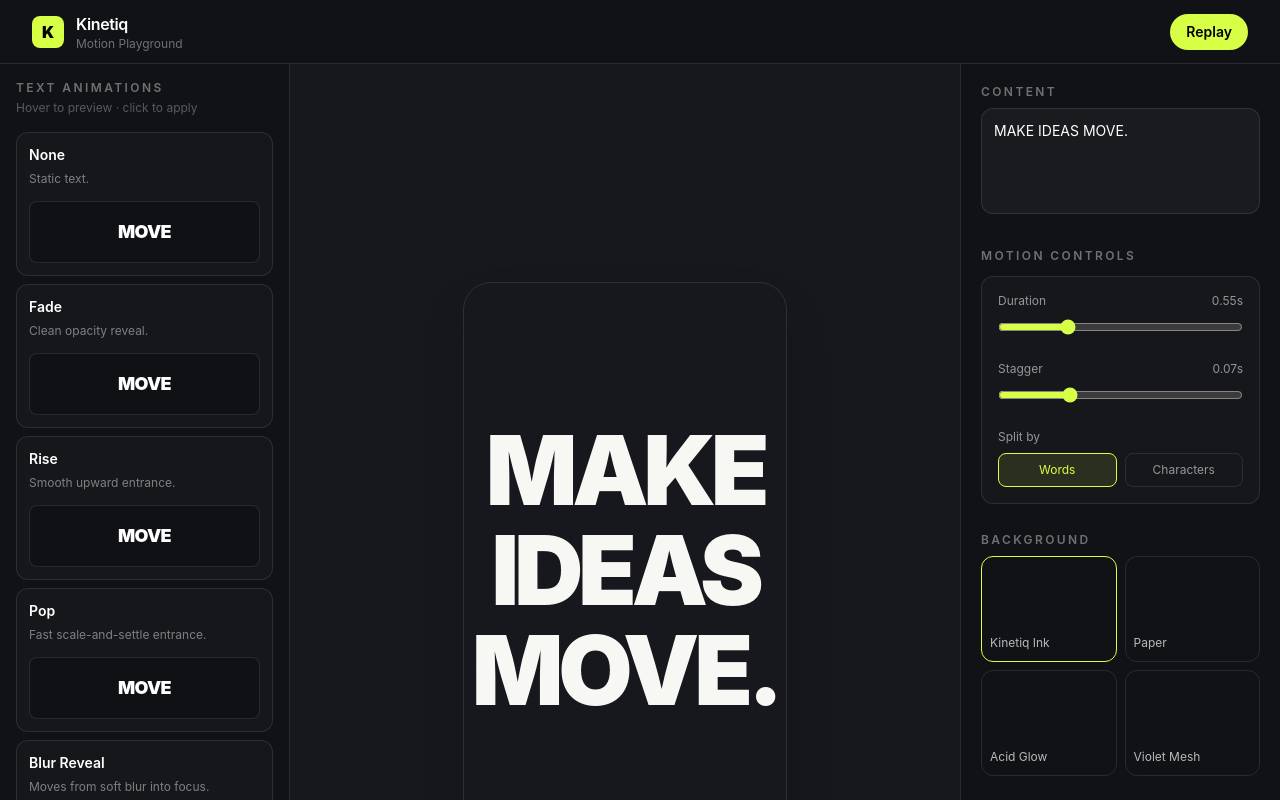
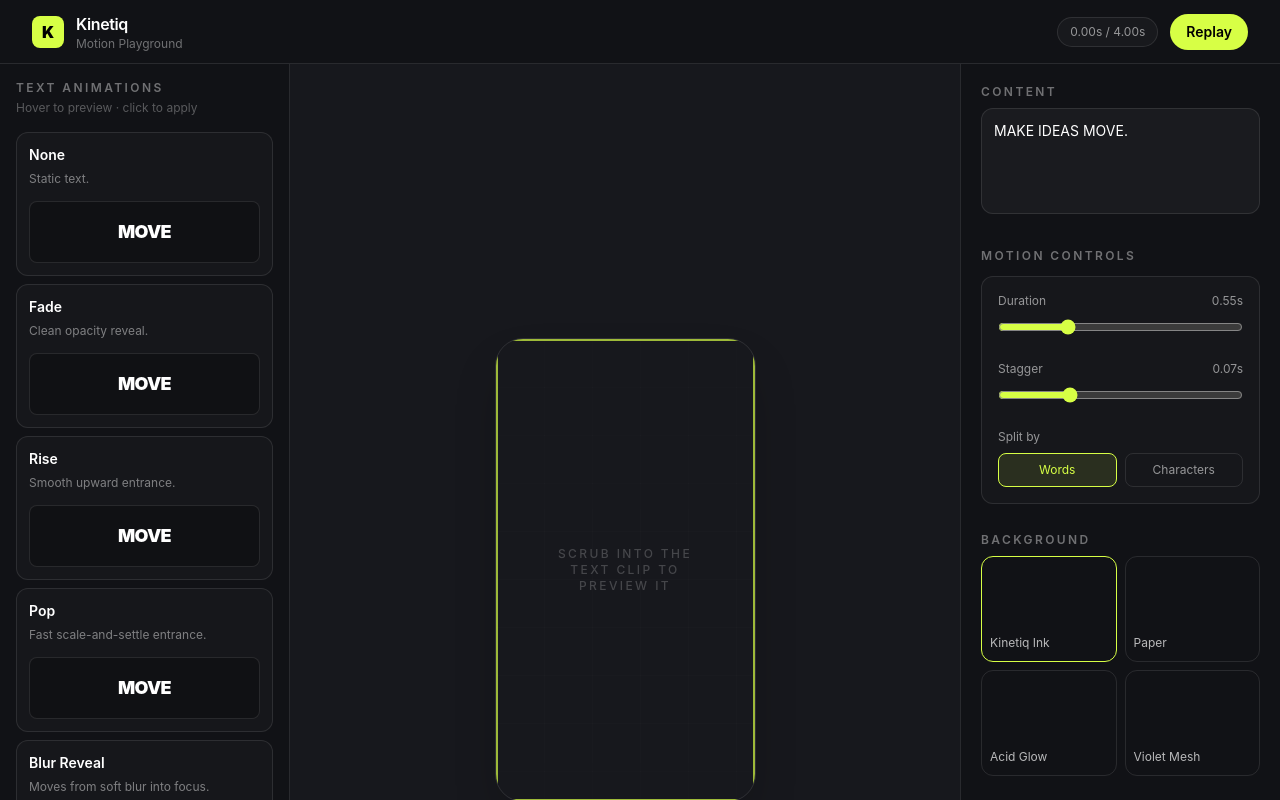
Before and after one commit to seavens3nt/kinetiq, a Next.js app: page / in a window 1280 px wide. Shown: the top 800 px of the page. Built offline with nearby package versions, Linux system fonts and the light colour scheme.

Commit message:
feat: connect timeline to canvas and editor

```diff
--- a/src/components/editor/motion-playground.tsx
+++ b/src/components/editor/motion-playground.tsx
@@ -2,6 +2,7 @@
 
 import { useState } from "react";
 import { AnimatedText } from "@/components/editor/animated-text";
+import { TimelineEditor } from "@/components/editor/timeline-editor";
 import { backgroundPresets, motionPresets } from "@/lib/presets";
 import type { MotionPresetId } from "@/lib/project-schema";
 import { useEditorStore } from "@/store/editor-store";
@@ -13,12 +14,15 @@ export function MotionPlayground() {
   const {
     project,
     replayKey,
+    currentTime,
+    selectedElementId,
     setHeadline,
     setMotionPreset,
     setMotionDuration,
     setMotionStagger,
     setSplitBy,
     setBackgroundPreset,
+    setSelectedElement,
     replay,
   } = useEditorStore();
 
@@ -27,6 +31,8 @@ export function MotionPlayground() {
   const background = backgroundPresets.find((item) => item.id === scene.backgroundPresetId)!;
   const activePresetId = previewPresetId ?? headline.motionPresetId;
   const activeReplayKey = replayKey + previewKey;
+  const headlineVisible =
+    currentTime >= headline.startTime && currentTime <= headline.startTime + headline.duration;
 
   return (
     <main className="min-h-screen bg-[#111216] text-white">
@@ -38,16 +44,22 @@ export function MotionPlayground() {
             <div className="text-xs text-white/40">Motion Playground</div>
           </div>
         </div>
+        <div className="flex items-center gap-3">
+          <div className="rounded-full border border-white/10 bg-white/[0.03] px-3 py-1.5 text-xs text-white/55">
+            {currentTime.toFixed(2)}s / {scene.durationInSeconds.toFixed(2)}s
+          </div>
           <button
             onClick={replay}
             className="rounded-full bg-[#d7ff45] px-4 py-2 text-sm font-semibold text-black transition hover:scale-[1.02]"
           >
             Replay
           </button>
+        </div>
       </header>
 
-      <section className="grid min-h-[calc(100vh-4rem)] lg:grid-cols-[290px_1fr_320px]">
-        <aside className="border-r border-white/10 p-4">
+      <div className="flex min-h-[calc(100vh-4rem)] flex-col">
+        <section className="grid min-h-0 flex-1 lg:grid-cols-[290px_1fr_320px]">
+          <aside className="overflow-y-auto border-r border-white/10 p-4">
             <div className="mb-4">
               <p className="text-xs font-semibold uppercase tracking-[0.2em] text-white/40">Text animations</p>
               <p className="mt-1 text-xs text-white/30">Hover to preview · click to apply</p>
@@ -97,23 +109,35 @@ export function MotionPlayground() {
             </div>
           </aside>
 
-        <div className="flex items-center justify-center overflow-hidden bg-[#17181d] p-6 lg:p-10">
+          <div className="flex min-h-[420px] items-center justify-center overflow-hidden bg-[#17181d] p-6 lg:p-10">
             <div
-            className={`relative aspect-[9/16] h-[72vh] max-h-[780px] min-h-[520px] overflow-hidden rounded-[28px] border border-white/10 shadow-2xl ${background.className}`}
+              className={`relative aspect-[9/16] h-[58vh] max-h-[680px] min-h-[420px] overflow-hidden rounded-[28px] border border-white/10 shadow-2xl ${background.className}`}
             >
               <div className="absolute inset-0 bg-[linear-gradient(rgba(255,255,255,0.035)_1px,transparent_1px),linear-gradient(90deg,rgba(255,255,255,0.035)_1px,transparent_1px)] bg-[size:48px_48px] opacity-30" />
-            <div className="relative flex h-full items-center justify-center px-12 text-[#f7f7f4]">
+              <button
+                type="button"
+                onClick={() => setSelectedElement(headline.id)}
+                className={`relative flex h-full w-full items-center justify-center px-12 text-[#f7f7f4] outline-none ${
+                  selectedElementId === headline.id ? "ring-2 ring-inset ring-[#d7ff45]/70" : ""
+                }`}
+              >
+                {headlineVisible ? (
                   <AnimatedText
                     text={headline.content}
                     presetId={activePresetId}
                     motionSettings={headline.motionSettings}
                     replayKey={activeReplayKey}
                   />
+                ) : (
+                  <div className="text-center text-xs font-medium uppercase tracking-[0.2em] text-white/20">
+                    Scrub into the text clip to preview it
                   </div>
+                )}
+              </button>
             </div>
           </div>
 
-        <aside className="border-l border-white/10 p-5">
+          <aside className="overflow-y-auto border-l border-white/10 p-5">
             <div className="space-y-7">
               <div>
                 <label className="mb-2 block text-xs font-semibold uppercase tracking-[0.2em] text-white/40">Content</label>
@@ -198,13 +222,12 @@ export function MotionPlayground() {
                   ))}
                 </div>
               </div>
-
-            <div className="rounded-xl border border-white/10 bg-white/[0.03] p-4 text-xs leading-5 text-white/50">
-              <strong className="text-white/80">Kinetiq project data:</strong> the chosen preset plus duration, stagger, and split mode are stored as neutral settings so the renderer stays portable.
-            </div>
             </div>
           </aside>
         </section>
+
+        <TimelineEditor />
+      </div>
     </main>
   );
 }
```
Lines whose indentation alone changed are shown as unchanged.
